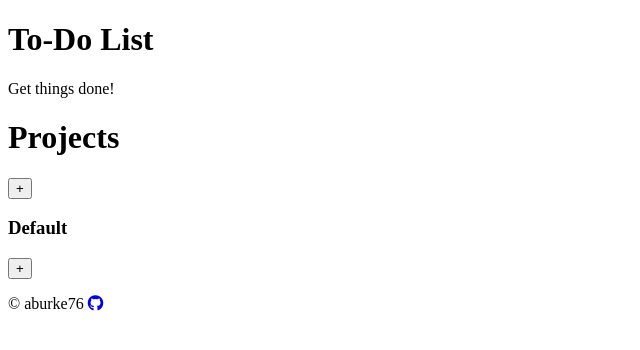
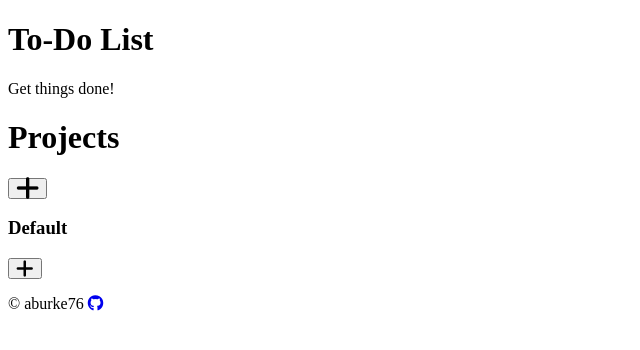
Before and after one commit to aburke76/todo_list, a website: page src/index.html in a window 1280 px wide. Shown: the full height of the page, 0-640 px from the left. Drawn offline with Linux system fonts and the light colour scheme.

Commit message:
made some styling changes

```diff
--- a/src/index.html
+++ b/src/index.html
@@ -61,7 +61,9 @@
         <div class="sidebar">
             <div class="sidebar-header">
                 <h1>Projects</h1>
-                <button class="sidebar-button" id="add-project">+</button>
+                <button class="project-button" id="add-project">
+                    <i class="fa-solid fa-plus fa-2xl"></i>
+                </button>
             </div>
             <div id="sidebar-content"></div>
         </div>
@@ -69,7 +71,9 @@
         <div class="project-container">
             <div id="project-header">
                 <h3 id="project-h3">Default</h3>
-                <button id="add-task-btn">+</button>
+                <button id="add-task-btn" class="task-button">
+                    <i class="fa-solid fa-plus fa-xl"></i>
+                </button>
             </div>
             <div id="project-content"></div>
         </div>
--- a/src/scripts/manageProject.js
+++ b/src/scripts/manageProject.js
@@ -63,12 +63,14 @@ export function displayProject() {
     const currentProject = projectList.allProjects.length - 1;
 
     const projectDiv = document.createElement("div");
+    projectDiv.classList.add("project-div");
     const projectName = document.createElement("h3");
     projectName.textContent = projectList.allProjects[currentProject].name;
     projectDiv.append(projectName);
 
     const delBtn = document.createElement("button");
-    delBtn.textContent = "-";
+    delBtn.classList.add("delBtn");
+    delBtn.innerHTML = "<i class='fa-solid fa-minus fa-2xl'></i>";
     projectDiv.append(delBtn);
 
     sidebarContent.append(projectDiv);
--- a/src/styles.css
+++ b/src/styles.css
@@ -67,23 +67,32 @@ h1 {
     font-size: 24px;
 }
 
-.sidebar-button,
-#add-todont,
-#add-task-btn {
+.project-button,
+.task-button {
+    text-align: center;
+    vertical-align: center;
+    border-radius: 40%;
+    border: transparent;
+    background-color: transparent;
+    color: var(--blue);
+}
+
+.fa-solid {
+    display: grid;
+    place-self: center;
+}
+
+.project-button {
     height: 40px;
     width: 40px;
-    border-radius: 50%;
-    border: transparent;
     color: var(--light-gray);
-    font-size: 28px;
-    text-align: center;
-    background-color: var(--blue);
 }
 
-#add-project {
-    height: 40px;
-    width: 40px;
+.task-button {
+    height: 35px;
+    width: 35px;
 }
+
 button:hover {
     cursor: pointer;
     opacity: 50%;
@@ -126,19 +135,18 @@ button:active {
     cursor: pointer;
 }
 
-.project-div button {
-    background-color: rgb(112, 0, 0);
+.delBtn {
+    background-color: transparent;
     height: 30px;
     width: 30px;
-    color: #dbe4ee;
-    font-size: 28px;
-    font-weight: 600;
+    color: rgb(99, 0, 0);
     border: transparent;
     border-radius: 50%;
     display: flex;
+    align-items: center;
     justify-content: center;
-    align-items: center;
     margin-right: 10px;
+    padding: 0;
 }
 
 #project-modal,
@@ -193,12 +201,6 @@ h3:hover {
     cursor: default;
 }
 
-#add-task-btn {
-    height: 30px;
-    width: 30px;
-    font-size: 22px;
-}
-
 #project-header {
     display: flex;
     justify-content: center;
```
